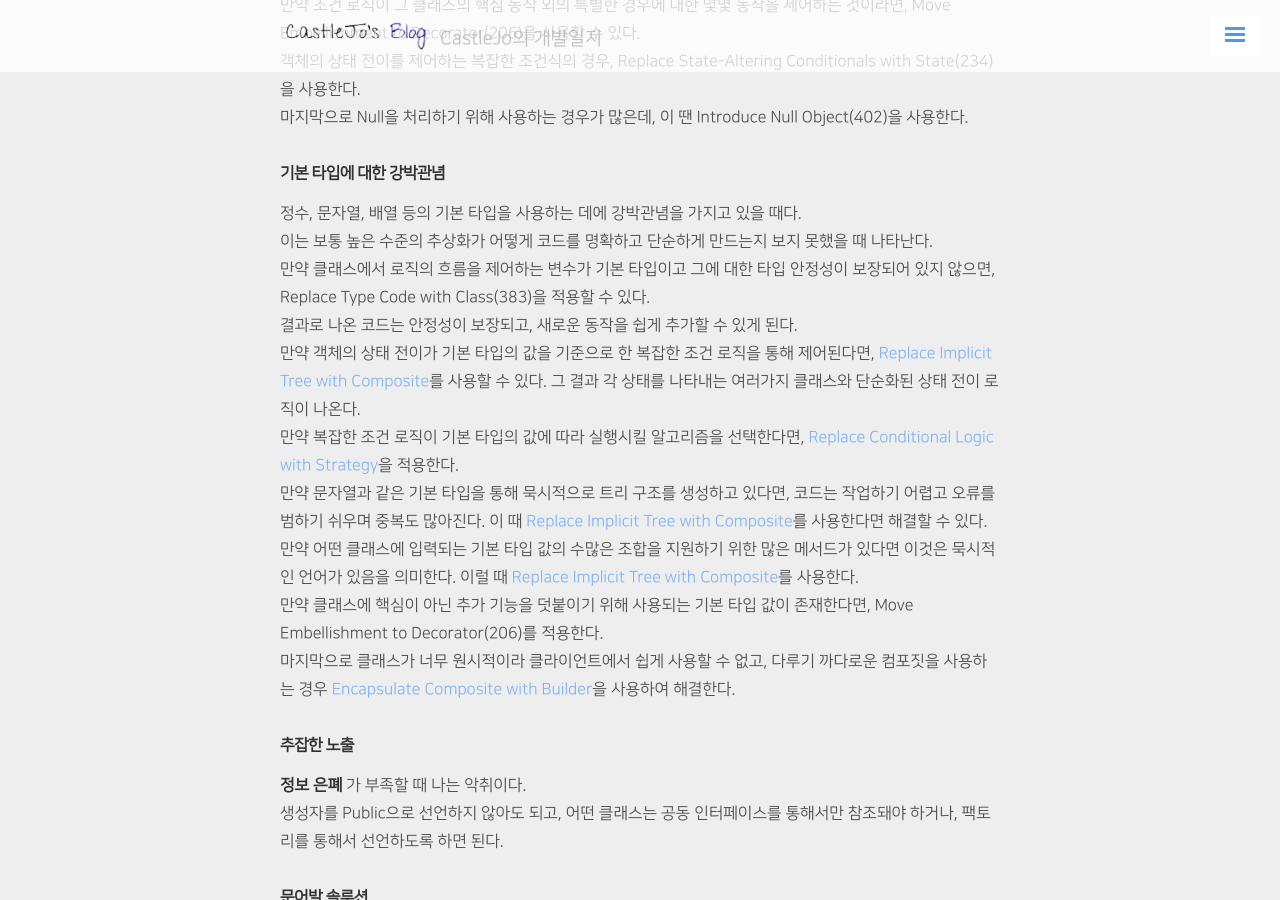
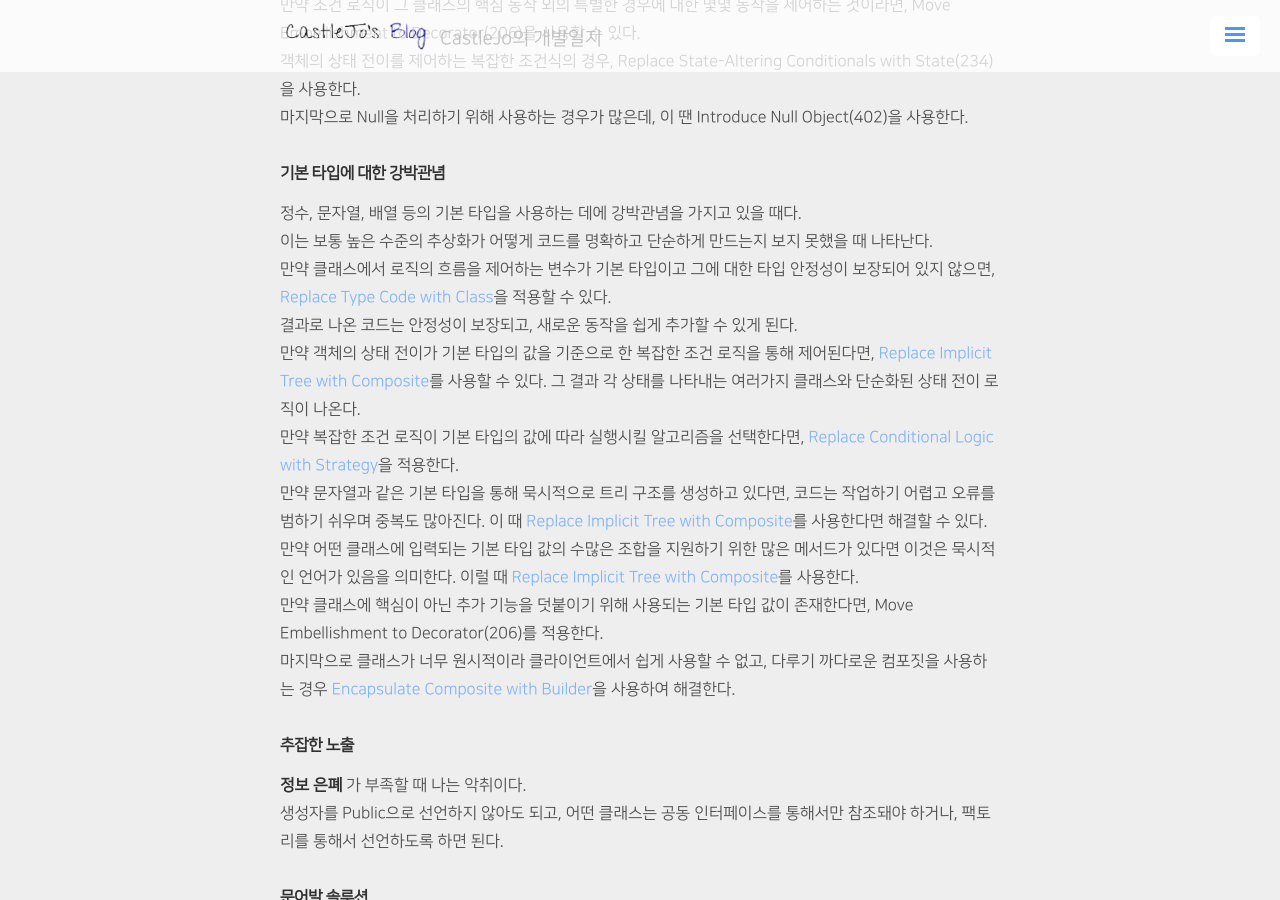
Before and after one commit to ukcastle/ukcastle.github.io, a Jekyll site: the page built from _posts/Refactoring/2021-04-12-RF-Ch4.md, in a window 1280 px wide and 900 px high, scrolled down 2185 px. Built offline with Jekyll 4.4.1, drawn with Linux system fonts in a browser that asks for light colours; nearby versions of some CDN libraries; a script that is not in the unit is left out; comment, search, counter and statistics services are not loaded; some of the changed text lies outside the part shown.

Commit message:
docs: href 383

```diff
--- a/_posts/Refactoring/2021-04-12-RF-Ch4.md
+++ b/_posts/Refactoring/2021-04-12-RF-Ch4.md
@@ -22,7 +22,7 @@ tag: [DesignPattern, Refactoring]
 |중복된 코드|[Form Template Method](https://jo631.github.io/refactoring/2021/04/16/Form-Template-Method/)<br>[Introduce Polymorphic Creation with Factory Method](https://jo631.github.io/refactoring/2021/04/13/Introduce-Polymorphic-Creation-with-Factory-Method/)<br>[Chain Constructors](https://jo631.github.io/refactoring/2021/04/13/Chain-Constructors/)<br>[Replace One/Many Distinctions with Composite](https://jo631.github.io/refactoring/2021/04/30/Replace-One-Many-Distinctions-with-Composite/)<br>[Extract Composite](https://jo631.github.io/refactoring/2021/04/28/Extract-Composite/)<br>[Unify interfaces with Adapter](https://jo631.github.io/refactoring/2021/05/10/Unify-Interface-with-Adapter/)<br>Introduce Null Object(402)|
 |긴 메서드|[Compose Method](https://jo631.github.io/refactoring/2021/04/14/Compose-Method/)<br> [Move Accumulation to Collecting Parameter](https://jo631.github.io/refactoring/2021/04/27/Move-Accumulation-to-Collecting-Parameter/)<br>[Replace Conditional Dispatcher with Command](https://jo631.github.io/refactoring/2021/05/01/Replace-Conditional-Dispatcher-with-Command/)<br>Move Accumulation to Visitor(423)<br>[Replace Conditional Logic with Strategy](https://jo631.github.io/refactoring/2021/04/15/Replace-Conditional-Logic-with-Strategy/)|
 |복잡한 조건문|[Replace Conditional Logic with Strategy](https://jo631.github.io/refactoring/2021/04/15/Replace-Conditional-Logic-with-Strategy/)<br>Move Embellishment to Decorator(206)<br>Replace State-Altering Conditionals with State(234)<br>Introduce Null Object(402)|
-|기본 타입에 대한 강박관념|Replace Type Code with Class(383)<br>Replace State-Altering Conditionals with State(234)<br>[Replace Conditional Logic with Strategy](https://jo631.github.io/refactoring/2021/04/15/Replace-Conditional-Logic-with-Strategy/)<br>[Replace Implicit Tree with Composite](https://jo631.github.io/refactoring/2021/04/19/Replace-Implicit-Tree-with-Composite/)<br>Replace Implicit Language with Interpreter(360)<br>Move Embellishment to Decorator(206)<br>[Encapsulate Composite with Builder](https://jo631.github.io/refactoring/2021/04/20/Encapsulate-Composite-with-Builder/)|
+|기본 타입에 대한 강박관념|[Replace Type Code with Class](https://jo631.github.io/refactoring/2021/05/12/Replace-Type-Code-with-Class/)<br>Replace State-Altering Conditionals with State(234)<br>[Replace Conditional Logic with Strategy](https://jo631.github.io/refactoring/2021/04/15/Replace-Conditional-Logic-with-Strategy/)<br>[Replace Implicit Tree with Composite](https://jo631.github.io/refactoring/2021/04/19/Replace-Implicit-Tree-with-Composite/)<br>Replace Implicit Language with Interpreter(360)<br>Move Embellishment to Decorator(206)<br>[Encapsulate Composite with Builder](https://jo631.github.io/refactoring/2021/04/20/Encapsulate-Composite-with-Builder/)|
 |추잡한 노출|[Encapsulate Classes with Factory](https://jo631.github.io/refactoring/2021/04/13/Encapsulate-Classes-with-Factory/)|
 |문어발 솔루션|Move Creation Knowledge to Factory(110)|
 |인터페이스가 서로 다른 대체 클래스|[Unify interfaces with Adapter](https://jo631.github.io/refactoring/2021/05/10/Unify-Interface-with-Adapter/)|
@@ -56,7 +56,7 @@ tag: [DesignPattern, Refactoring]
 
 정수, 문자열, 배열 등의 기본 타입을 사용하는 데에 강박관념을 가지고 있을 때다.
 이는 보통 높은 수준의 추상화가 어떻게 코드를 명확하고 단순하게 만드는지 보지 못했을 때 나타난다.
-만약 클래스에서 로직의 흐름을 제어하는 변수가 기본 타입이고 그에 대한 타입 안정성이 보장되어 있지 않으면, Replace Type Code with Class(383)을 적용할 수 있다.
+만약 클래스에서 로직의 흐름을 제어하는 변수가 기본 타입이고 그에 대한 타입 안정성이 보장되어 있지 않으면, [Replace Type Code with Class](https://jo631.github.io/refactoring/2021/05/12/Replace-Type-Code-with-Class/)을 적용할 수 있다.
 결과로 나온 코드는 안정성이 보장되고, 새로운 동작을 쉽게 추가할 수 있게 된다.
 만약 객체의 상태 전이가 기본 타입의 값을 기준으로 한 복잡한 조건 로직을 통해 제어된다면, [Replace Implicit Tree with Composite](https://jo631.github.io/refactoring/2021/04/19/Replace-Implicit-Tree-with-Composite/)를 사용할 수 있다. 그 결과 각 상태를 나타내는 여러가지 클래스와 단순화된 상태 전이 로직이 나온다.
 만약 복잡한 조건 로직이 기본 타입의 값에 따라 실행시킬 알고리즘을 선택한다면, [Replace Conditional Logic with Strategy](https://jo631.github.io/refactoring/2021/04/15/Replace-Conditional-Logic-with-Strategy/)을 적용한다.
```
Also changed, not shown: _posts/Refactoring/2021-04-12-RF-Ch5.md (+1 -1 lines).
